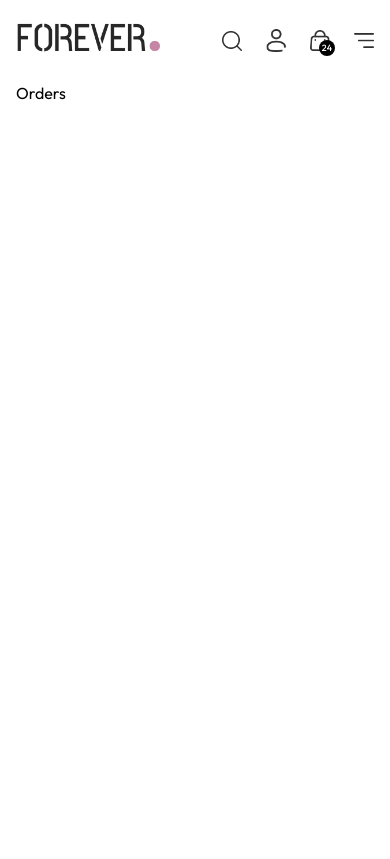
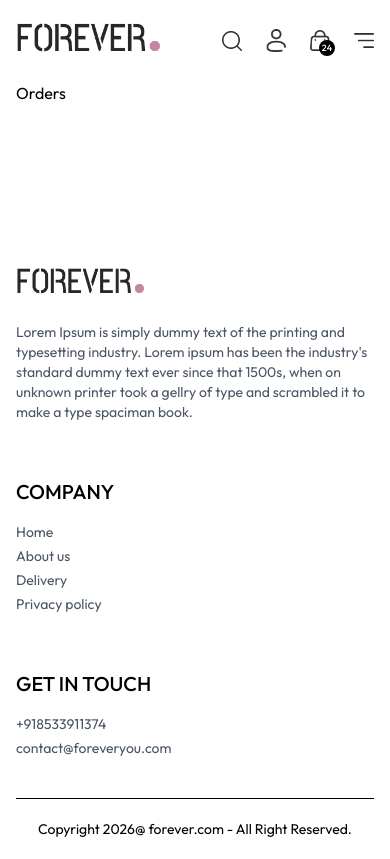
Before and after one commit to harshbharti17/new, a React (Vite) app in the folder frontend/: page /orders in a window 390 px wide. Built offline with nearby package versions, Linux system fonts and the light colour scheme.

Commit message:
make it footer component and responsive

```diff
--- a/frontend/src/App.jsx
+++ b/frontend/src/App.jsx
@@ -10,6 +10,7 @@
 import PlaceOrder from "./pages/PlaceOrder";
 import Orders from "./pages/Orders";
 import Navbar from "./components/Navbar";
+import Footer from "./components/Footer";
 
 const App = () => {
   return (
@@ -26,6 +27,7 @@
         <Route path="/place-order" element={<PlaceOrder />} />
         <Route path="/orders" element={<Orders />} />
       </Routes>
+      <Footer />
     </div>
   );
 };
--- /dev/null
+++ b/frontend/src/components/Footer.jsx
@@ -0,0 +1,44 @@
+import React from "react";
+import { assets } from "../assets/assets";
+
+const Footer = () => {
+  return (
+    <div>
+      <div className="flex flex-col sm:grid grid-cols-[3fr_1fr_1fr] gap-14 my-10 mt-40 text-sm">
+        <div>
+          <img src={assets.logo} className="mb-5 w-32" alt="" />
+          <p className="w-full md:w-2/3 text-gray-600">
+            Lorem Ipsum is simply dummy text of the printing and typesetting
+            industry. Lorem ipsum has been the industry's standard dummy text
+            ever since that 1500s, when on unknown printer took a gellry of type
+            and scrambled it to make a type spaciman book.
+          </p>
+        </div>
+        <div className="">
+          <p className="text-xl font-medium mb-4">COMPANY</p>
+          <ul className="flex flex-col gap-1 text-gray-600">
+            <li>Home</li>
+            <li>About us</li>
+            <li>Delivery</li>
+            <li>Privacy policy</li>
+          </ul>
+        </div>
+        <div>
+          <p className="text-xl font-medium mb-4">GET IN TOUCH</p>
+          <ul className="flex flex-col gap-1 text-gray-600">
+            <li>+918533911374</li>
+            <li>contact@foreveryou.com</li>
+          </ul>
+        </div>
+      </div>
+      <div>
+        <hr />
+        <p className="py-5 text-sm text-center">
+          Copyright 2026@ forever.com - All Right Reserved.
+        </p>
+      </div>
+    </div>
+  );
+};
+
+export default Footer;
```
